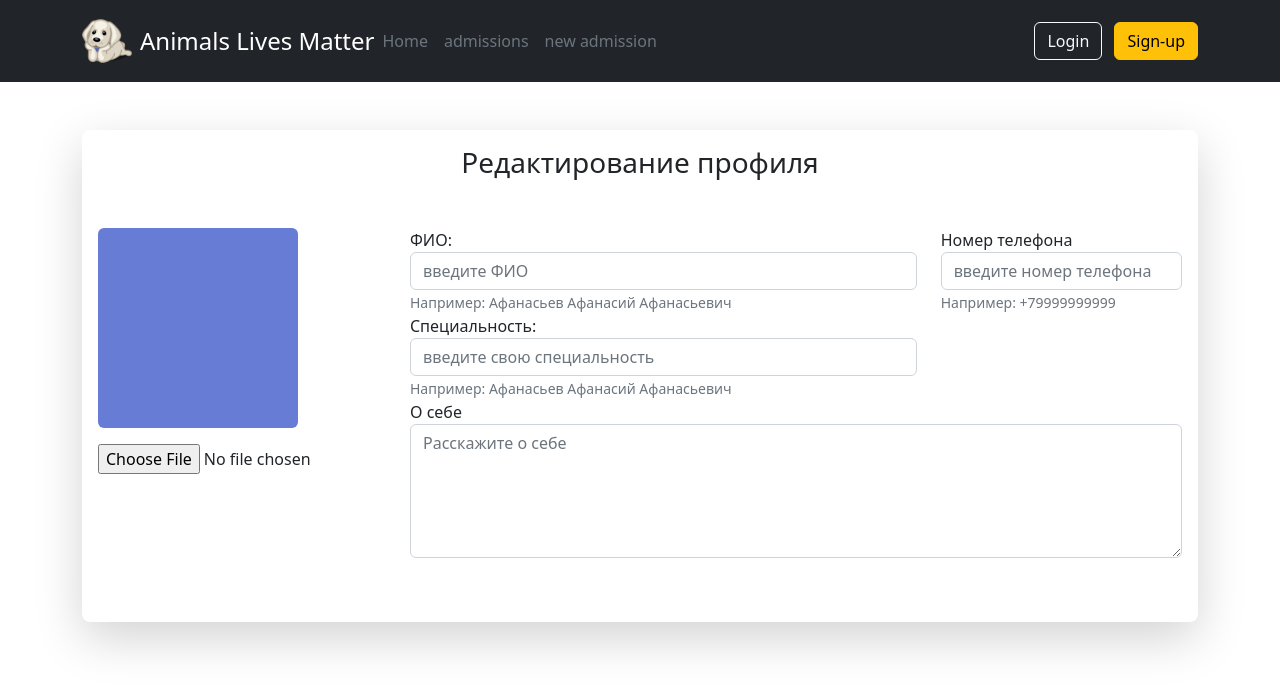
After one commit to Vladimir226/animals_lives_matter, a Flask app: page /edit_profile in a window 1280 px wide. The commit adds this page. Shown: the top 690 px of the page. Run offline with Flask 2, Linux system fonts and the light colour scheme.

Commit message:
Добавил страницу edit_profile

```diff
--- a/app.py
+++ b/app.py
@@ -19,5 +19,9 @@ def add_admission():
 def admission():
     return render_template("admission.html")
 
+@app.route('/edit_profile')
+def edit_profile():
+    return render_template('edit_profile.html')
+
 if __name__ =="__main__":
     app.run(debug=True)
--- a/templates/add_admission.html
+++ b/templates/add_admission.html
@@ -5,8 +5,9 @@ add_admission
 {%endblock%}
 
 {%block body%}
-<div class="admission-container mt-5">
-    <h3 class="admission-title text-center">Новый прием</h3>
+<div class="p-3 my-5 shadow-lg rounded-3">
+<div class="admission-container">
+    <h3 class="admission-title text-center mb-5">Новый прием</h3>
     <form>
 
         <div class="id-admssion">
@@ -144,4 +145,5 @@ add_admission
 
 
 </div>
+</div>
 {%endblock%}
--- /dev/null
+++ b/templates/edit_profile.html
@@ -0,0 +1,50 @@
+{% extends 'base.html' %}
+
+{%block title%}
+edit-profile
+{%endblock%}
+
+{%block body%}
+<div class="edit-profile p-3 mt-5 shadow-lg rounded-3">
+    <h3 class="edit-profile-title text-center mb-5">Редактирование профиля</h3>
+    <div class="edit-profile-container d-flex">
+        <div class="edit-avatar">
+            <div class="profile-img rounded-2 mb-3"></div>
+            <form>
+                <div class="form-group">
+                <!-- <label for="choose-avatar">Загрузить аватар</label> -->
+                <input type="file" class="form-control-file" id="choose-avatar">
+                </div>
+            </form>
+        </div>
+        <div class="edit-info flex-grow-1">
+            <div class="row">
+                <div class="col-8">
+                    <label for="fullname-edit-profile">ФИО:</label>
+                    <input type="text" value="" class="form-control" id="fullname-edit-profile" aria-describedby="fullname-edit-profile" placeholder="введите ФИО">
+                    <small id="fullname-edit-profile" class="form-text text-muted">Например: Афанасьев Афанасий Афанасьевич</small>
+                </div>
+                <div class="col-4">
+                    <label for="phone-edit-profile">Номер телефона</label>
+                    <input type="text"  value="" class="form-control" id="phone-edit-profile" aria-describedby="phone-edit-profile" placeholder="введите номер телефона">
+                    <small id="phone-edit-profile" class="form-text text-muted">Например: +79999999999</small>
+                </div>
+            </div>
+
+            <div class="row">
+                <div class="col-8">
+                    <label for="specialization-edit-profile">Специальность:</label>
+                    <input type="text" value="" class="form-control" id="specialization-edit-profile" aria-describedby="specialization-edit-profile" placeholder="введите свою специальность">
+                    <small id="specialization-edit-profile" class="form-text text-muted">Например: Афанасьев Афанасий Афанасьевич</small>
+                </div>
+            </div>
+
+            <div class="form-group mb-5">
+                <label for="about-edit-profile">О себе</label>
+                <textarea class="form-control" id="about-edit-profile" rows="5" placeholder="Расскажите о себе"></textarea>
+            </div>
+        </div>
+    </div>
+
+</div>
+{%endblock%}
--- a/templates/index.html
+++ b/templates/index.html
@@ -8,7 +8,7 @@
 <div class="profile p-3 mt-5 shadow-lg rounded-3">
     <div class="profile-header d-flex justify-content-between mb-2">
         <h3 class="profile-title">Личная информация</h3>
-        <button type="button" class="btn btn-secondary profile-btn-edit align-self-start">Изменить</button>
+        <button type="button" class="btn btn-secondary profile-btn-edit align-self-start"> <a href="{{url_for('edit_profile')}}">Изменить</a> </button>
     </div>
 
     <div class="profile-container d-flex bg-light bg-gradient">
```
